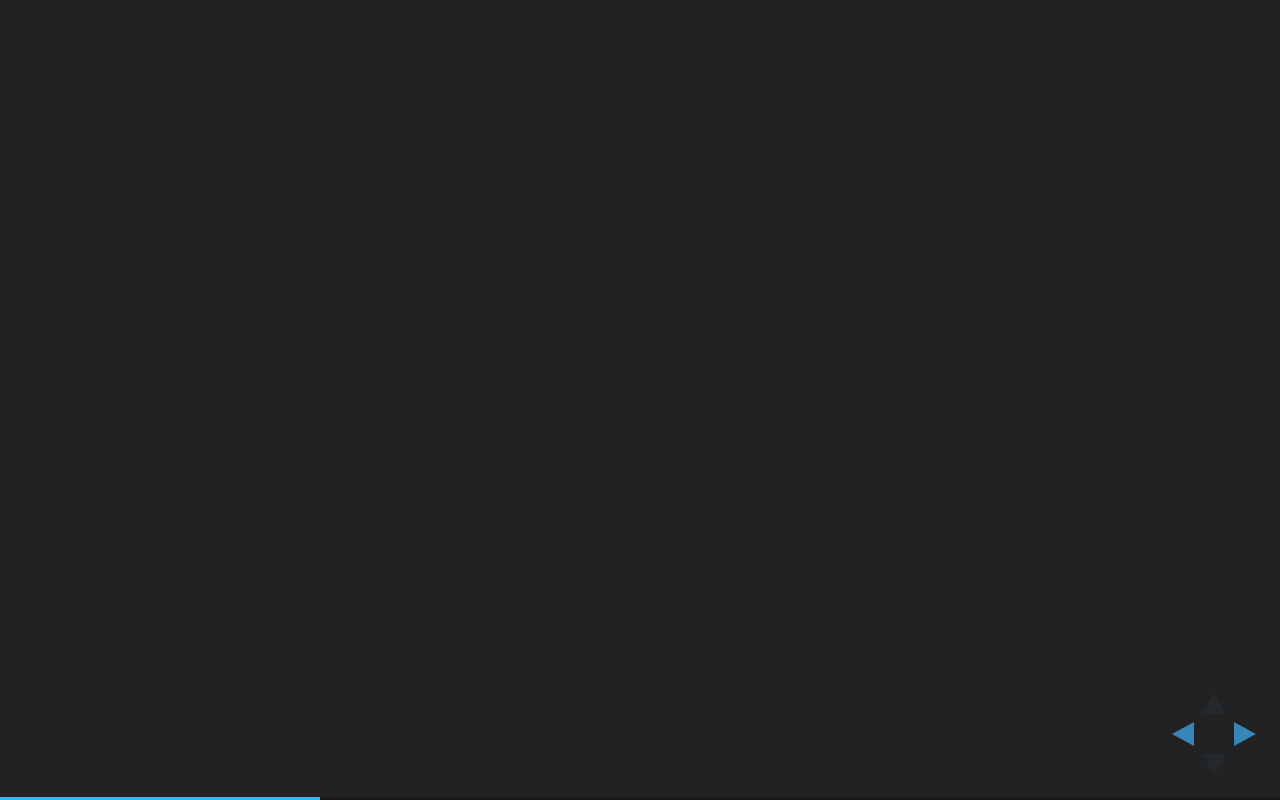
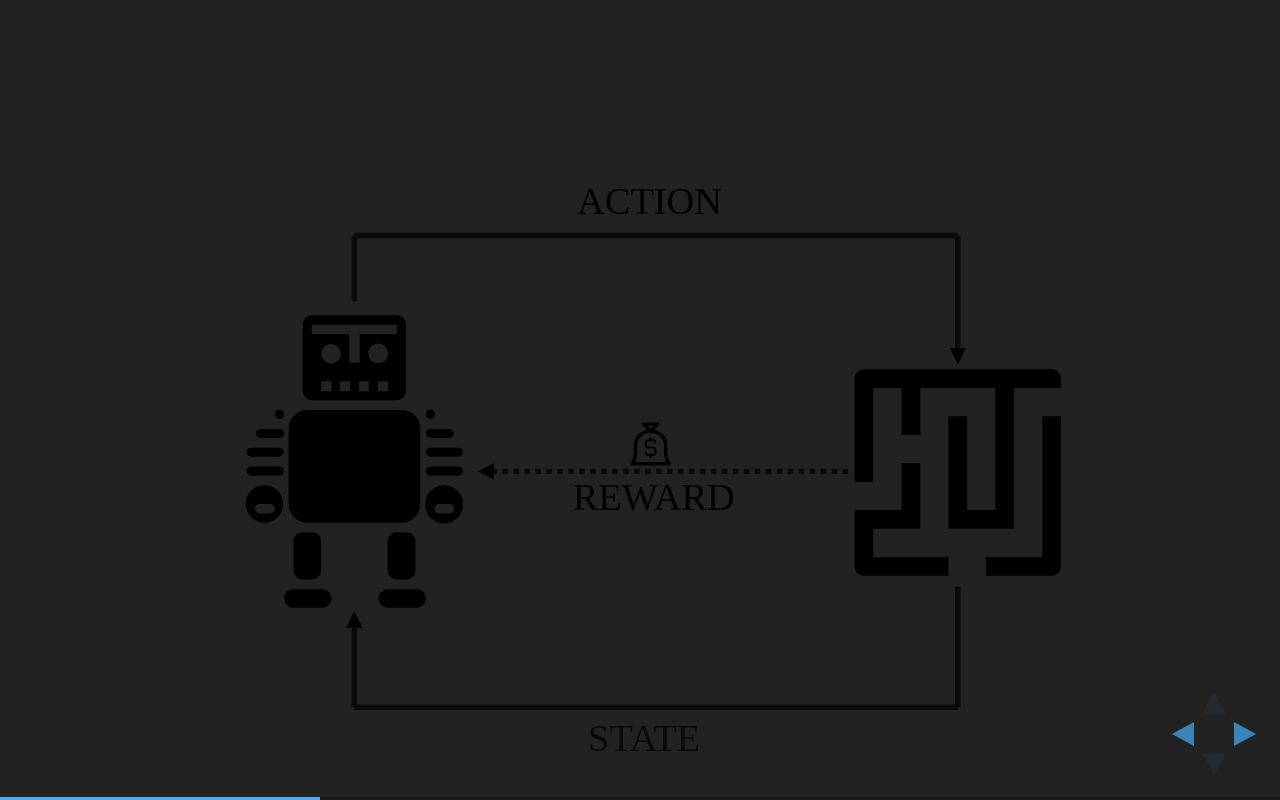
Before and after one commit to amaurs/reinforcement-learning, a website: page index.html in a window 1280 px wide. Both pictures are taken after a click on the button 1251 px from the left and 734 px from the top of the page. Drawn offline with Linux system fonts and the light colour scheme.

```diff
--- a/index.html
+++ b/index.html
@@ -28,7 +28,7 @@
 					<h1>Lección de juegos para un Robot</h1>
 				</section>
 				<section>
-				    <svg id="figure">
+				    <svg id="figure" width="1000px" height="800px">
     				    <use id="maze"  class="anim" xlink:href="maze.svg#maze" transform="translate(650,300) scale(.24)"></use>
     				    <use id="robot"  class="anim" xlink:href="robot.svg#robot" transform="translate(50,250) scale(.34)"></use>
     				    <g>
```
